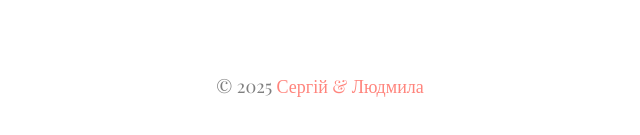
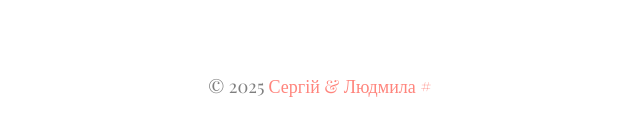
Before and after one commit to serhiismetanskyi/wedding-site, a plain HTML site: page index.html in a window 1280 px wide. Shown: the part 5824-5959 px from the top of the page, 320-960 px from the left. Drawn offline with nearby package versions, Linux system fonts and the light colour scheme; files whose address does not match are found by name; a web font is replaced by a local one.

Commit message:
Update index.html

```diff
--- a/index.html
+++ b/index.html
@@ -698,7 +698,7 @@
 		<div class="container">
 			<div class="row row-bottom-padded-sm">
 				<div class="col-md-12">
-					<p class="copyright text-center">&copy; 2025 <a href="index.html">Сергій &amp; Людмила</a></p>
+					<p class="copyright text-center">&copy; 2025 <a href="index.html">Сергій &amp; Людмила</a> <a href="generator.html">#</a></p>
 				</div>
 			</div>
 			<!-- <div class="row">
```
